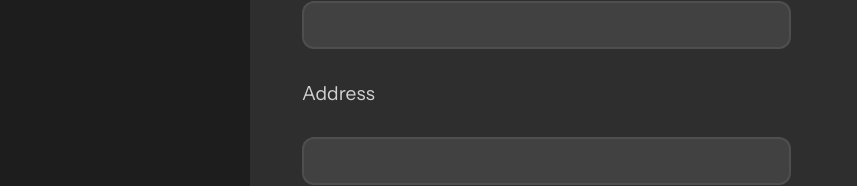
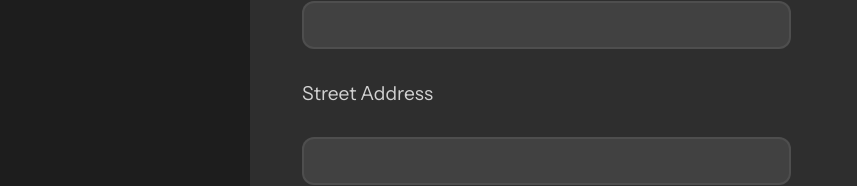
Before and after one commit to LMHPortfolio/GoogleMyBusinessClone, an Angular app: page /add-business in a window 1280 px wide. Shown: the part 279-465 px from the top of the page, without its empty margins (0-857 px from the left). Built offline with nearby package versions, Linux system fonts and the light colour scheme.

Commit message:
added basic form validation

```diff
--- a/src/app/add-business/add-business.component.css
+++ b/src/app/add-business/add-business.component.css
@@ -89,6 +89,10 @@ width: 40%;
 
 }
 
+.alert {
+  color: #DB7093FF;
+}
+
 
 
 
--- a/src/app/add-business/add-business.component.html
+++ b/src/app/add-business/add-business.component.html
@@ -1,40 +1,79 @@
 <app-header [pageTitle]=pageTitle />
 
+<div class="add-business-container">
+  <form #addBusinessForm="ngForm" (ngSubmit)="onSubmitNewBusiness(addBusinessForm)">
+    <label for="business-name">Business Name</label>
+      <input type="text"  id="business-name" name="business-name" [(ngModel)]="businessName" required #business_name="ngModel">
 
+    @if (business_name.dirty || business_name.touched){
+      @if (business_name.hasError('required')){
+      <div class="alert">
+        Business Name is required.
+      </div>
+        }
+    }
 
+  <label for="business-address">Street Address</label>
+  <input type="text" id="business-address" name="business-address" [(ngModel)] = "businessAddress" required #business_address="ngModel">
+    @if (business_address.dirty || business_address.touched){
+      @if (business_address.hasError('required')){
+        <div class="alert">
+          Street Address is required.
+        </div>
+      }
+    }
 
-<div class="add-business-container">
-  <form (ngSubmit)="onSubmitNewBusiness()">
-    <label for="business-name">Business Name</label>
-      <input type="text" id="business-name" name="business-name" [(ngModel)]="businessName">
+    <label for="business-city">City</label>
+  <input type="text" id="business-city" name="business-city"  [(ngModel)] = "businessCity" required #business_city="ngModel">
+    @if (business_city.dirty || business_city.touched){
+      @if (business_city.hasError('required')){
+        <div class="alert">
+          Business City is required.
+        </div>
+      }
+    }
 
-  <label for="business-address">Address</label>
-  <input type="text" id="business-address" name="business-address" [(ngModel)] = "businessAddress">
-  <label for="business-city">City</label>
-  <input type="text" id="business-city" name="business-city"  [(ngModel)] = "businessCity">
     <div id="city-state">
       <label for="business-state">State</label>
-      <input type="text" id="business-state" name="business-state" [(ngModel)] = "businessState">
+      <input type="text" id="business-state" name="business-state" [(ngModel)] = "businessState" required #business_state="ngModel">
+      @if (business_state.dirty || business_state.touched){
+        @if (business_state.hasError('required')){
+          <div class="alert">
+            Business State is required.
+          </div>
+        }
+      }
       <label for="business-zipcode">Zip Code</label>
-      <input type="text" id="business-zipcode" name="business-zipcode" [(ngModel)] = "businessZipcode">
+      <input type="text" id="business-zipcode" name="business-zipcode" [(ngModel)] = "businessZipcode" required #business_zipcode="ngModel">
     </div>
-
-
-
+    @if (business_zipcode.dirty || business_zipcode.touched){
+      @if (business_zipcode.hasError('required')){
+        <div class="alert">
+          Business Zip Code is required.
+        </div>
+      }
+    }
 
     <label for="business-tags">Tags</label>
-      <input type="text" id="business-tags" name="business-tags" [(ngModel)] = "businessTags">
+      <input type="text" id="business-tags" name="business-tags" [(ngModel)] = "businessTags" >
 
     <label for="business-category">Category</label>
-      <select type="text" id="business-category" name="business-category" [(ngModel)] = "businessCategory">
+      <select type="text" id="business-category" name="business-category" [(ngModel)] = "businessCategory" required #business_category="ngModel">
         <option>Real Estate</option>
         <option>Advertising</option>
         <option>Construction</option>
         <option>IT</option>
         <option>Education</option>
       </select>
+    @if (business_category.dirty || business_category.touched){
+      @if (business_category.hasError('required')){
+        <div class="alert">
+          Business Category is required.
+        </div>
+      }
+    }
 
-    <button class="form-button" type="submit">Submit</button>
+    <button class="form-button" type="submit" >Submit</button>
 
     <a
       class="cancel"
@@ -48,11 +87,4 @@
   </form>
 </div>
 
-
-<!--
-name: string;
-//img
-address: string;
-tags: string | string [];
-businessCategory: string;
-businessHours: {};-->
+<!--more details to add later, image and business hours, maybe another form to "complete your profile" after initial creation-->
--- a/src/app/add-business/add-business.component.ts
+++ b/src/app/add-business/add-business.component.ts
@@ -1,7 +1,6 @@
-import {Component, EventEmitter, Output} from '@angular/core';
+import {Component, EventEmitter, NgModule, Output} from '@angular/core';
 import {HeaderComponent} from '../shared/header/header.component';
-import {NewBusinessModel} from './new-business.model';
-import {FormsModule} from '@angular/forms';
+import {FormControl, FormsModule, NgForm} from '@angular/forms';
 import {ActivatedRoute, RouterLink, RouterLinkActive} from '@angular/router';
 
 @Component({
@@ -13,6 +12,8 @@ import {ActivatedRoute, RouterLink, RouterLinkActive} from '@angular/router';
 export class AddBusinessComponent {
 
   constructor(private route: ActivatedRoute) {}
+
+  addBusinessForm!:NgForm;
 
   @Output() add = new EventEmitter<{
 
@@ -28,6 +29,8 @@ export class AddBusinessComponent {
 
   pageTitle = "Add new business";
 
+
+
   businessName= "";
   businessAddress= "";
   businessCity= "";
@@ -37,8 +40,15 @@ export class AddBusinessComponent {
   businessCategory= "";
 
 
-onSubmitNewBusiness () {
-  this.add.emit({
+
+  onSubmitNewBusiness (form: NgForm) {
+
+
+    console.log('form submitted!');
+    console.log(form.value);
+
+
+    this.add.emit({
     businessName: this.businessName,
     businessAddress: this.businessAddress,
     businessCity: this.businessCity,
@@ -47,13 +57,15 @@ onSubmitNewBusiness () {
     businessTags: this.businessZipcode,
     businessCategory: this.businessCategory,
 
+  });
+
+
+form.resetForm();
 
 
 
-  });
-
-  console.log(this.businessName);
 
 }
 
+
 }
--- a/src/app/business-data.service.ts
+++ b/src/app/business-data.service.ts
@@ -11,12 +11,12 @@ import {BusinessModel} from './Business.model';
 
 export class BusinessDataService implements BusinessModel {
 
-
     name= "";
     location = "";
     rating = "";
     tags= "";
 
+    @Input() newBusiness = {}
 
 
 
@@ -39,4 +39,9 @@ export class BusinessDataService implements BusinessModel {
 
     }
 
+    getAddedBusiness() {
+
+
+    }
+
 }
--- a/src/app/business-list.db.json
+++ b/src/app/business-list.db.json
@@ -4,13 +4,15 @@
       "id": "1",
       "name": "Easy Street Realty",
       "location": "100 easy st",
-      "rating": "5 stars"
+      "rating": "5 stars",
+      "tags": "Boston"
     },
     {
       "id": "2",
       "name": "Welcome Home Rental Agency",
       "location": "20 E Robinson St",
-      "rating": "4.3 stars"
+      "rating": "4.3 stars",
+      "tags": "New York"
     }
   ]
 }
--- a/src/app/business-list/business-list.component.ts
+++ b/src/app/business-list/business-list.component.ts
@@ -1,4 +1,4 @@
-import {Component, inject} from '@angular/core';
+import {Component} from '@angular/core';
 import {BusinessCardComponent} from '../business-card/business-card.component';
 import {HeaderComponent} from '../shared/header/header.component';
 import {Router} from '@angular/router';
@@ -16,7 +16,6 @@ export class BusinessListComponent {
   pageTitle= "My Businesses";
 
 
-
     onStartAddingBusiness(event:MouseEvent):void {
       event.preventDefault();
       void this.router.navigate(['/add-business']);
@@ -24,4 +23,6 @@ export class BusinessListComponent {
   }
 
 
+
+
 }
--- a/src/app/page-not-found/page-not-found.component.html
+++ /dev/null
@@ -1,3 +0,0 @@
-
-<h2>Page Not Found</h2>
-<p>We couldn't find that page!</p>
```
Also changed, not shown: src/app/page-not-found/page-not-found.component.ts (deleted, +0 -11 lines), src/app/page-not-found/page-not-found.component.css (deleted), 1 other file (tests, documents, lock files or other folders).
